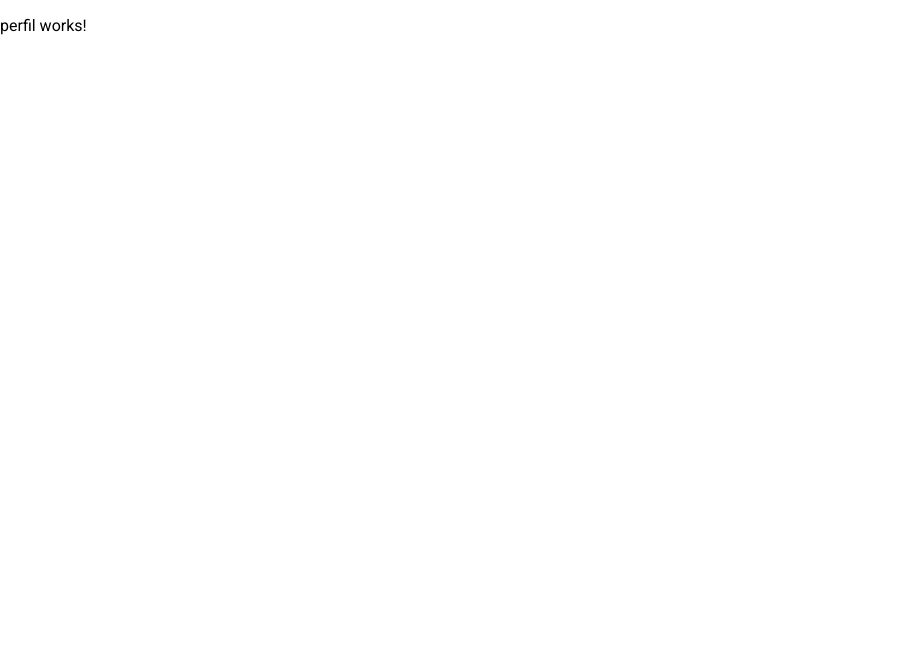
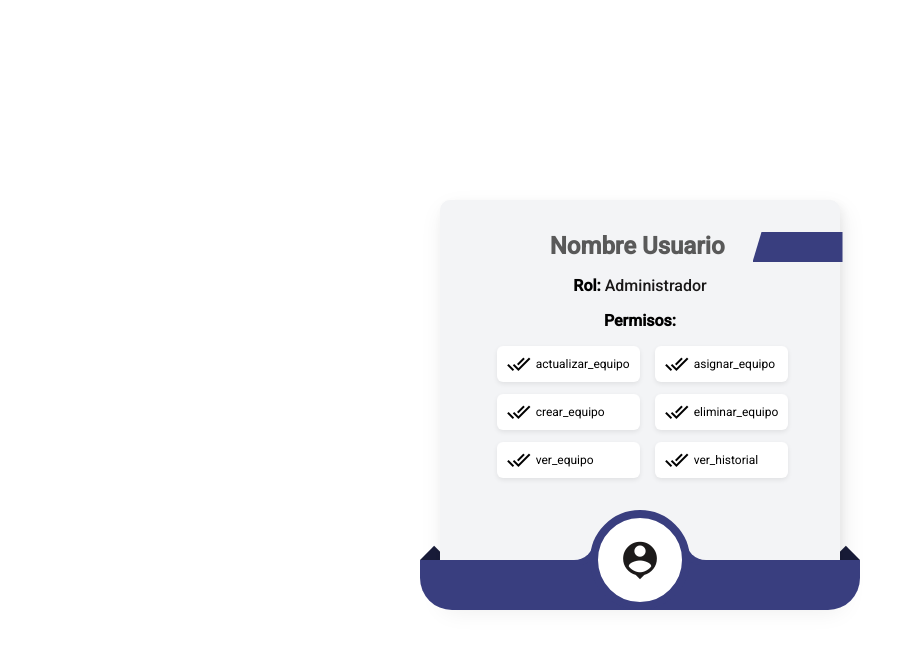
Before and after one commit to SSebasthian/registro-y-iniciosesion-FullStack, an Angular app in the folder registro-y-iniciosesion-frontend/: page /autenticacion/perfil in a window 1280 px wide. Shown: the top 648 px of the page, without its empty margins (0-922 px from the left). Built offline with nearby package versions, Linux system fonts and the light colour scheme.

Commit message:
Se Diseña Pagina (PERFIL) FRONT-END

```diff
--- a/registro-y-iniciosesion-frontend/src/app/pagina/perfil/perfil.component.css
+++ b/registro-y-iniciosesion-frontend/src/app/pagina/perfil/perfil.component.css
@@ -0,0 +1,163 @@
+.perfil{
+    display: flex;
+    justify-content: center; /* centra horizontal */
+    align-items: center;     /* centra vertical */
+    min-height: 100vh;       /* ocupa toda la pantalla */
+    margin: 0;
+}
+
+.tarjeta {
+  width: min(400px, 100%);
+  margin: auto;
+  text-align: center;
+  border-top-left-radius: 4rem;
+  position: relative;
+  background: #f3f4f6;
+  border-radius: 10px;
+  box-shadow:
+    3px 10px 25px rgba(0, 0, 0, 0.08),
+    3px 4px 10px rgba(0, 0, 0, 0.05);
+
+}
+
+.tarjeta::before {
+  content: "";
+  position: absolute;
+  height: 30px;
+  width: 90px;
+  background-color: #393e7f;
+  top: 32px;
+  right: -2.5px;
+  -webkit-clip-path: polygon(10% 0, 100% 0, 100% 100%, 0 100%);
+  clip-path: polygon(10% 0, 100% 0, 100% 100%, 0 100%);
+}
+
+.tarjeta__cuerpo {
+  padding: 2rem 1.5rem;
+  max-width: 25ch;
+  margin: auto;
+}
+.tarjeta__cabeza{
+    width: min(220px, 97.5%);
+    font-size: 24px;
+    font-weight: 600;
+    color: #595959;
+}
+
+.tarjeta__rol strong {
+    font-weight: 600;
+    color: #000;
+}
+.tarjeta__rol span{
+    font-weight: 450;
+    color: #1a1818;
+}
+
+.tarjeta__permisos {
+  margin-top: 15px;
+}
+
+.tarjeta__permisos .permisos {
+  display: grid;
+  grid-template-columns: repeat(2, 1fr);
+  justify-content: center;
+  gap: 12px 15px;
+  padding: 0;
+  padding-left: 5px;
+  margin-top: 8px;
+}
+
+.tarjeta__permisos .permisos li {
+  list-style: none;
+  background: #ffffff;
+  padding: 6px 10px;
+  border-radius: 6px;
+  font-size: 0.75rem;
+  box-shadow: 0 2px 5px rgba(0,0,0,0.08);
+  display: flex;
+  align-items: center;
+  gap: 5px;
+  transition: 0.2s;
+}
+
+
+.card__ribbon {
+  margin-top: 1.5rem;
+  display: grid;
+  place-items: center;
+  height: 50px;
+  background-color: #393e7f;
+  position: relative;
+  width: 110%;
+  left: -5%;
+  top: 10px;
+  position: relative;
+  border-radius: 0 0 2rem 2rem;
+}
+
+.card__ribbon::after,
+.card__ribbon::before {
+  content: "";
+  position: absolute;
+  width: 20px;
+  aspect-ratio: 1/1;
+  bottom: 100%;
+  z-index: -2;
+  background-color: #191c39;
+}
+
+.card__ribbon::before {
+  left: 0;
+  transform-origin: left bottom;
+  transform: rotate(45deg);
+}
+
+.card__ribbon::after {
+  right: 0;
+  transform-origin: right bottom;
+  transform: rotate(-45deg);
+}
+
+.card__ribbon-label {
+  display: block;
+  width: 84px;
+  aspect-ratio: 1/1;
+  background-color: #fff;
+  position: relative;
+  transform: translateY(-50%);
+  border-radius: 50%;
+  border: 8px solid #393e7f;
+  display: grid;
+  place-items: center;
+  font-weight: 900;
+  line-height: 1;
+  font-size: 1.5rem;
+}
+
+.card__ribbon-label::before,
+.card__ribbon-label::after {
+  content: "";
+  position: absolute;
+  width: 25px;
+  height: 25px;
+  bottom: 50%;
+}
+
+.card__ribbon-label::before {
+  right: calc(100% + 4px);
+  border-bottom-right-radius: 20px;
+  box-shadow: 5px 5px 0 #393e7f;
+}
+
+.card__ribbon-label::after {
+  left: calc(100% + 4px);
+  border-bottom-left-radius: 20px;
+  box-shadow: -5px 5px 0 #393e7f;
+}
+
+.card__ribbon mat-icon {
+    width: 45px;
+    height: 45px;
+    font-size: 45px;
+    color: #1c1a1a;
+}
--- a/registro-y-iniciosesion-frontend/src/app/pagina/perfil/perfil.component.html
+++ b/registro-y-iniciosesion-frontend/src/app/pagina/perfil/perfil.component.html
@@ -1 +1,33 @@
-<p>perfil works!</p>
+<div class="perfil">
+    <div class="tarjeta">
+    <div class="tarjeta__cuerpo">
+        <div class="tarjeta__cabeza">
+            <strong>Nombre Usuario</strong>
+        </div>
+
+        <p class="tarjeta__rol">
+            <strong>Rol: </strong>
+            <span class="rol">Administrador</span>
+        </p>
+
+        <div class="tarjeta__permisos">
+            <p><strong>Permisos:</strong></p>
+            <ul class="permisos">
+                <li><mat-icon>done_all</mat-icon>actualizar_equipo</li>
+                <li><mat-icon>done_all</mat-icon>asignar_equipo</li>
+                <li><mat-icon>done_all</mat-icon>crear_equipo</li>
+                <li><mat-icon>done_all</mat-icon>eliminar_equipo</li>
+                <li><mat-icon>done_all</mat-icon>ver_equipo</li>
+                <li><mat-icon>done_all</mat-icon>ver_historial</li>
+            </ul>
+        </div>
+
+    </div>
+
+    <div class="card__ribbon">
+        <label class="card__ribbon-label">
+            <mat-icon> person_pin</mat-icon>
+        </label>
+    </div>
+    </div>
+</div>
--- a/registro-y-iniciosesion-frontend/src/app/pagina/perfil/perfil.component.ts
+++ b/registro-y-iniciosesion-frontend/src/app/pagina/perfil/perfil.component.ts
@@ -1,8 +1,10 @@
 import { Component } from '@angular/core';
+import { MatIconModule } from '@angular/material/icon'
+
 
 @Component({
   selector: 'app-perfil',
-  imports: [],
+  imports: [MatIconModule ],
   templateUrl: './perfil.component.html',
   styleUrl: './perfil.component.css'
 })
```
